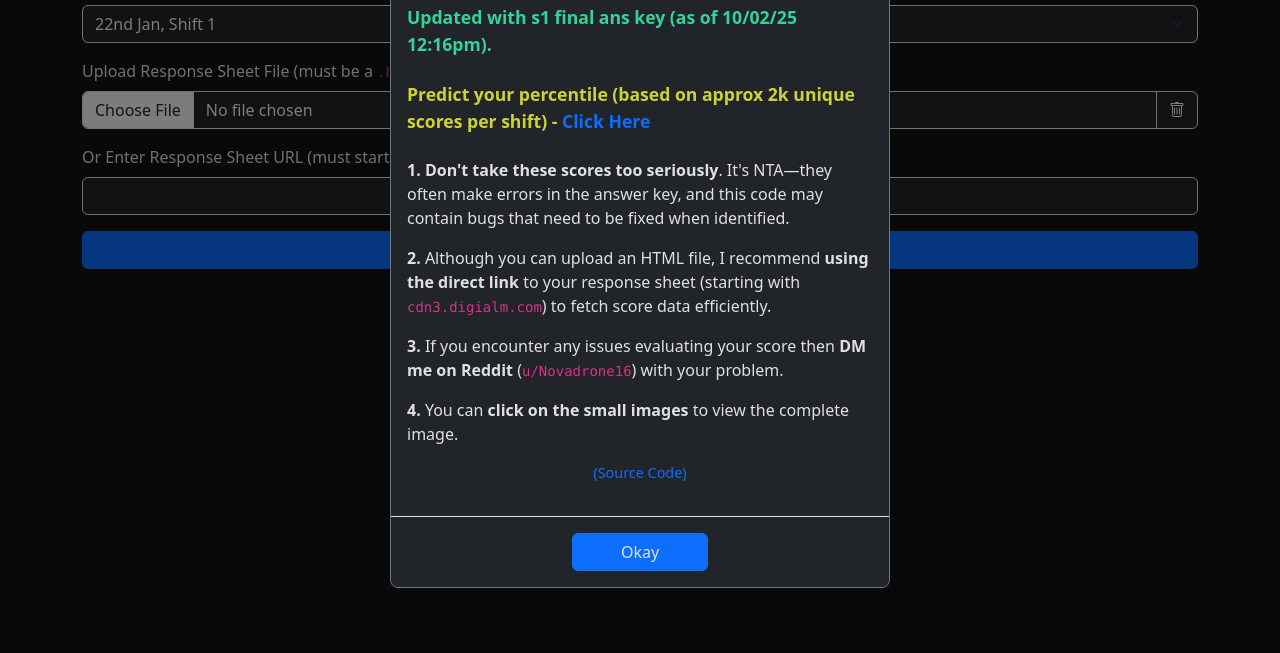
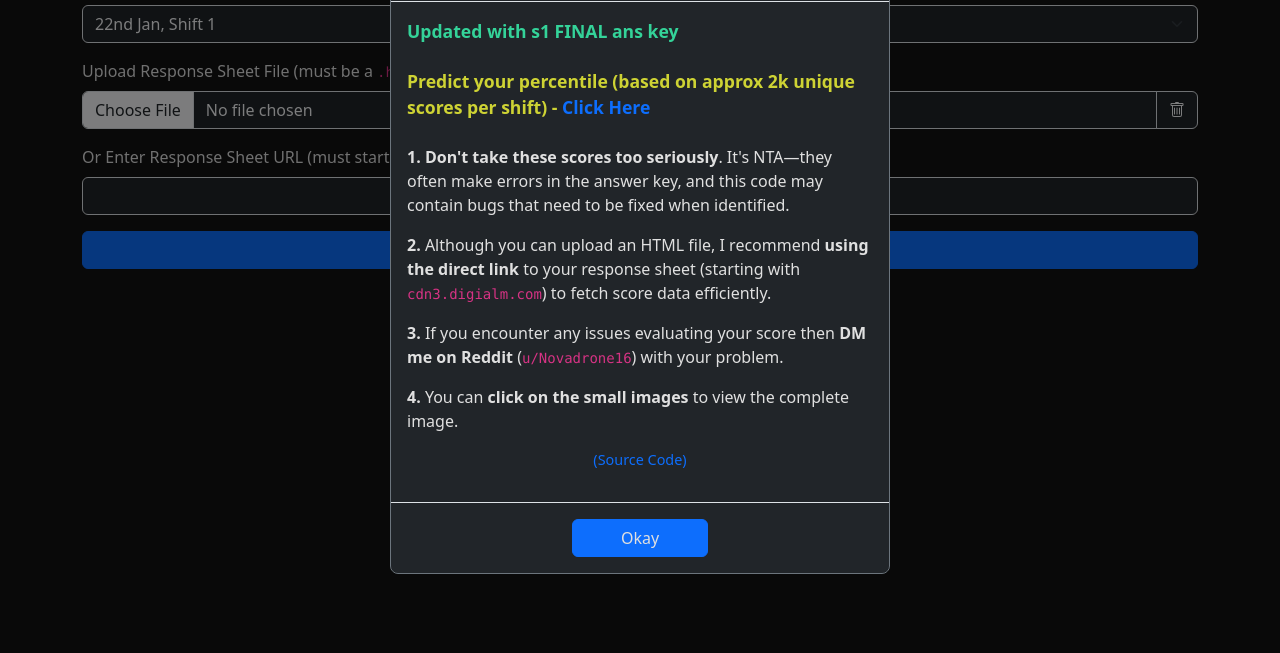
Before and after one commit to th3-w41k3r5/Jee-Mains-2025-Marks-Calculator, a plain HTML site: page index.html in a window 1280 px wide. Shown: the part 147-800 px from the top of the page. Drawn offline with nearby package versions, Linux system fonts and the light colour scheme.

Commit message:
update PTBN

```diff
--- a/index.html
+++ b/index.html
@@ -79,7 +79,7 @@
                 </div>
                 <div class="modal-body">
                     <p style="font-size: 1.1rem; font-weight: bold; margin-bottom: 1.5rem; color: #34d399;">
-                        Updated with s1 final ans key (as of 10/02/25 12:16pm).
+                        Updated with s1 FINAL ans key
                     </p>
                     <p style="font-size: 1.1rem; font-weight: bold; margin-bottom: 1.5rem; color: #ced334;">
                         Predict your percentile (based on approx 2k unique scores per shift) - <a href="/percentile-predictor.html" class="text-primary" style="text-decoration: none;">Click Here</a>
```
